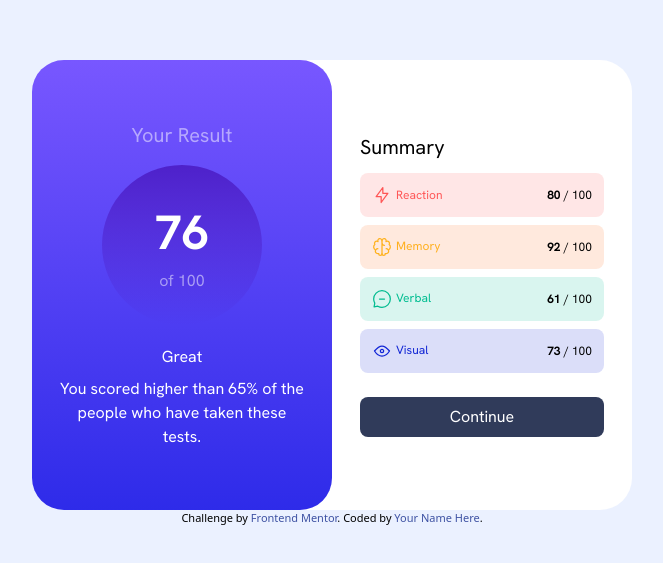
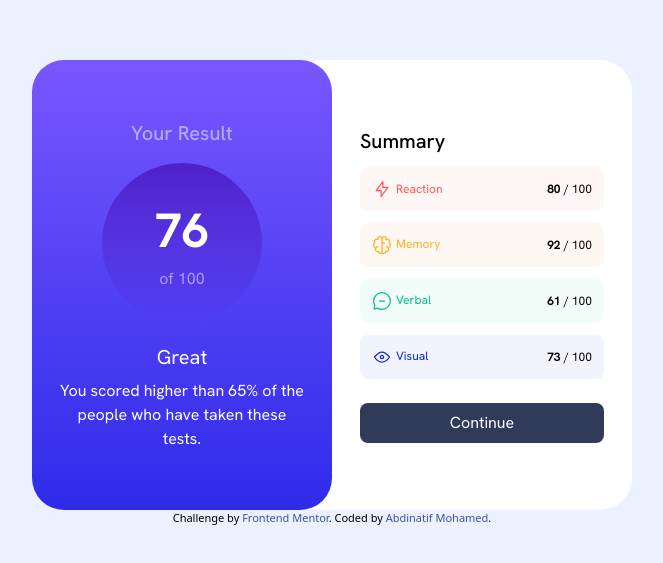
Before and after one commit to AbdinatifMohamed/results-summary-component-main, a plain HTML site: page index.html in a window 1280 px wide. Shown: the part 107-670 px from the top of the page, without its empty margins (308-971 px from the left). Drawn offline with nearby package versions, Linux system fonts and the light colour scheme.

Commit message:
finished

```diff
--- a/index.html
+++ b/index.html
@@ -25,23 +25,23 @@
 <body class="h-screen bg-[#EBF1FF] flex flex-col justify-center items-center">
 
 
-  <main class="h-[450px] max-w-[600px] flex font-hanken bg-white rounded-full w-full">
-    <div class="h-full w-1/2 bg-gradient-to-b from-[#7857FF] to-[#2E2BE9] rounded-[2rem] flex flex-col items-center justify-center px-7 text-white">
-      <div class="opacity-50 text-xl">Your Result</div>
+  <main class="h-[450px] max-w-[600px] flex font-hanken bg-white rounded-full w-full max-[475px]:flex-col max-[475px]:flex-1 max-[475px]:items-center">
+    <div class="h-full w-1/2 bg-gradient-to-b from-[#7857FF] to-[#2E2BE9] rounded-[2rem] flex flex-col items-center justify-center px-7 text-white max-[475px]:w-full max-[475px]:rounded-t-none">
+      <div class="opacity-50 text-xl font-medium">Your Result</div>
 
         <div class="bg-gradient-to-b from-[#4E21CA] to-[#2421CA00] rounded-full  w-[10rem] h-[10rem] flex flex-col items-center justify-center mt-4 mb-5">
           <h2 class="text-[3rem] font-bold">76</h2>
           <p class="opacity-50">of 100</p>
         </div>
 
-        <div class="mb-2">Great</div>
+        <div class="mb-2 md:text-xl">Great</div>
         <div class="text-center">You scored higher than 65% of the people who have taken these tests.</div>
     </div>
-    <div class="h-full w-1/2 bg-white rounded-[2rem] flex flex-col items-center justify-center px-7">
-        <h2 class="w-full text-xl">Summary</h2>
-        <div class="w-full flex flex-col gap-2 mt-3 mb-6 text-[.75rem]">
+    <div class="h-full w-1/2 bg-white rounded-[2rem] flex flex-col items-center justify-center px-7 max-[475px]:w-full">
+        <h2 class="w-full text-xl font-medium">Summary</h2>
+        <div class="w-full flex flex-col gap-3 mt-3 mb-6 text-[.75rem]">
           <!-- Reaction -->
-          <div class="flex bg-[#FF5757]/15 items-center justify-between py-3 px-3 rounded-lg w">
+          <div class="flex bg-[#FF5757]/5 items-center justify-between py-3 px-3 rounded-lg w">
             <div class="flex gap-1 items-center">
               <img src="./assets/images/icon-reaction.svg" alt="">
               <p class="text-[#FF5757] ">Reaction</p>
@@ -49,21 +49,21 @@
               <p><span class="font-bold">80</span> / 100</p>
            </div>
            <!-- Memory-->
-            <div class="flex bg-[#FF6D1F]/15 items-center justify-between py-3 px-3 rounded-lg">
+            <div class="flex bg-[#FF6D1F]/5 items-center justify-between py-3 px-3 rounded-lg">
             <div class="flex gap-1">
               <img src="./assets/images/icon-memory.svg" alt="">
               <p class="text-[#ffb01f]">Memory</p>
             </div>
               <p><span class="font-bold">92</span> / 100</p>
            </div>
-            <div class="flex bg-[#00bd91]/15 items-center justify-between py-3 px-3 rounded-lg">
+            <div class="flex bg-[#00bd91]/5 items-center justify-between py-3 px-3 rounded-lg">
             <div class="flex gap-1">
               <img src="./assets/images/icon-verbal.svg" alt="">
               <p class="text-[#00bd91]">Verbal</p>
             </div>
               <p><span class="font-bold">61</span> / 100</p>
            </div>
-            <div class="flex bg-[#1125d4]/15 items-center justify-between py-3 px-3 rounded-lg">
+            <div class="flex bg-[#1125d4]/5 items-center justify-between py-3 px-3 rounded-lg">
             <div class="flex gap-1">
               <img src="./assets/images/icon-visual.svg" alt="">
               <p class="text-[#1125d4]">Visual</p>
@@ -77,7 +77,7 @@
 
   <footer class="attribution">
     Challenge by <a href="https://www.frontendmentor.io?ref=challenge">Frontend Mentor</a>.
-    Coded by <a href="#">Your Name Here</a>.
+    Coded by <a href="#">Abdinatif Mohamed</a>.
   </footer>
 </body>
 </html>
```
Also changed, not shown: 1 other file.
